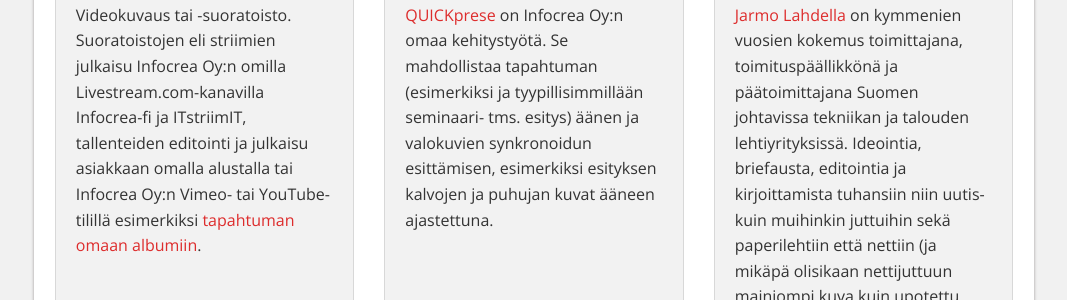
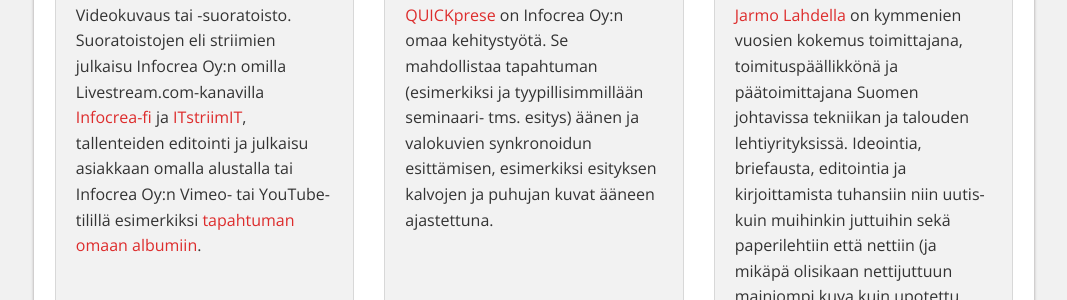
Before and after one commit to Pyppe/infocrea.fi, a Jekyll site: the page built from index.html, in a window 1280 px wide. Shown: the part 492-792 px from the top of the page, without its empty margins (106-1173 px from the left). Built offline with Jekyll 4.4.1, drawn with Linux system fonts in a browser that asks for light colours; nearby versions of some CDN libraries; part of the change alters nothing that is shown.

```diff
--- a/index.html
+++ b/index.html
@@ -21,7 +21,8 @@ title: Etusivu
     <div class="columns large-4 example">
       <div class="panel" data-equalizer-watch>
         <h3>Videostriimit ja -tallenteet</h3>
-        <p>Videokuvaus tai -suoratoisto. Suoratoistojen eli striimien julkaisu Infocrea Oy:n omilla Livestream.com-kanavilla <a href="https://new.livestream.com/Infocrea-fi"></a>Infocrea-fi</a> ja <a href=https://new.livestream.com/ITstriimIT></a>ITstriimIT</a>,
+        <p>Videokuvaus tai -suoratoisto. Suoratoistojen eli striimien julkaisu Infocrea Oy:n omilla
+        Livestream.com-kanavilla <a href="https://new.livestream.com/Infocrea-fi">Infocrea-fi</a> ja <a href=https://new.livestream.com/ITstriimIT>ITstriimIT</a>,
           tallenteiden editointi ja julkaisu asiakkaan omalla alustalla tai Infocrea Oy:n
           Vimeo- tai YouTube-tilillä esimerkiksi
           <a href="https://vimeo.com/album/2442084/sort:preset/format:detail">tapahtuman omaan albumiin</a>.
```
